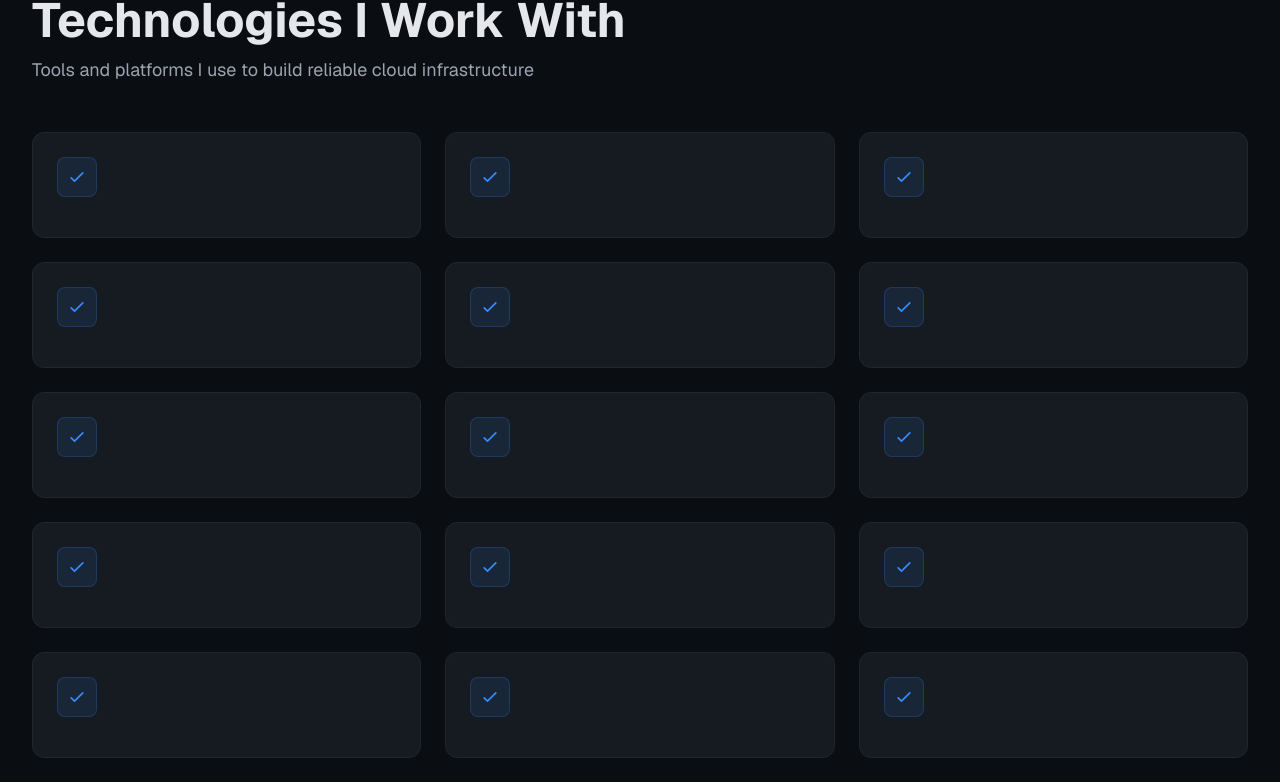
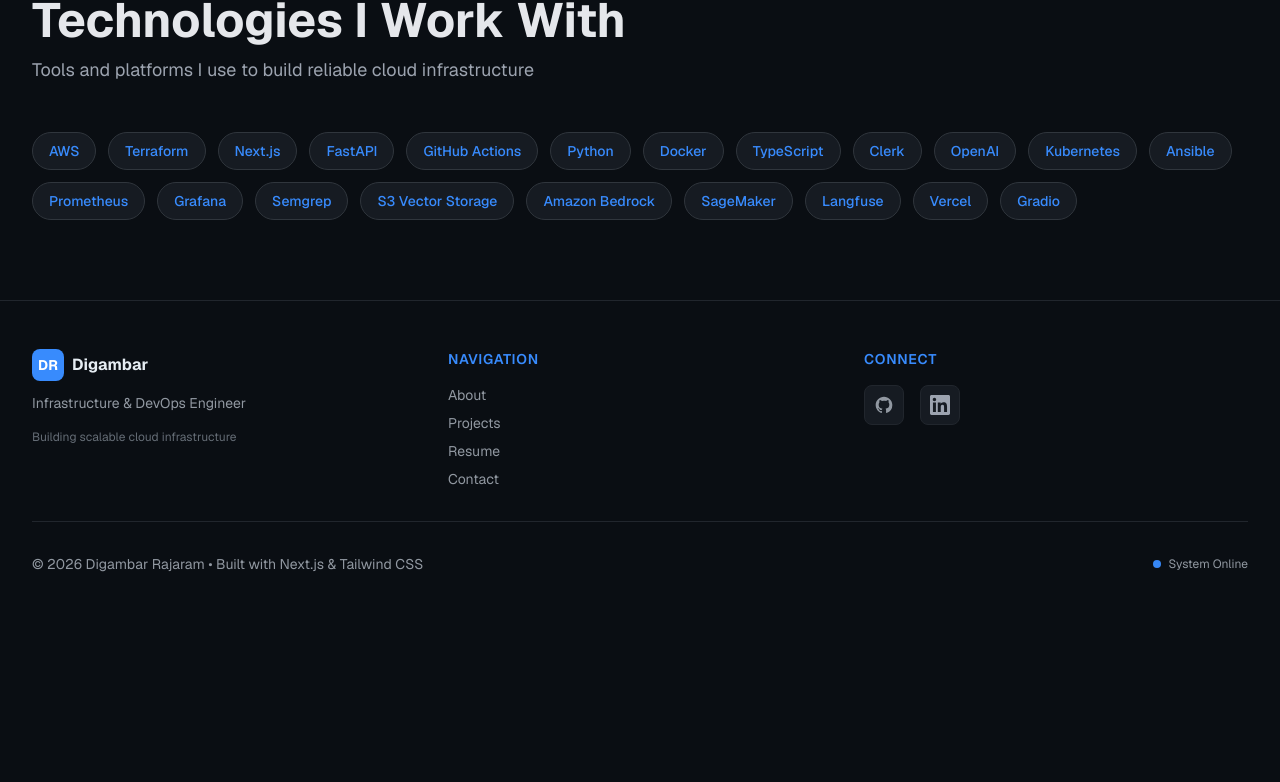
Before and after one commit to digambarrajaram/Digambar-Portfolio, a Next.js app: page / in a window 1280 px wide. Shown: the part 1512-2294 px from the top of the page. After the commit the page ends 2134 px from the top, so only its background shows below. Built offline with nearby package versions, Linux system fonts and the light colour scheme.

Commit message:
resolved build issue

```diff
--- a/app/about/page.tsx
+++ b/app/about/page.tsx
@@ -53,14 +53,14 @@
                   <div className="flex flex-wrap items-start justify-between gap-4 mb-4">
                     <div>
                       <h3 className="text-2xl font-bold text-[#E6EDF3] mb-1">
-                        {job.title}
+                        {job.role}
                       </h3>
                       <div className="text-[#388BFD] font-semibold">
                         {job.company}
                       </div>
                     </div>
                     <span className="px-4 py-2 glass-card rounded-lg text-[#9198A1] text-sm font-medium border border-[#30363D]">
-                      {job.period}
+                      {job.duration}
                     </span>
                   </div>
 
--- a/app/page.tsx
+++ b/app/page.tsx
@@ -105,26 +105,14 @@
             </p>
           </div>
 
-          <div className="grid grid-cols-1 sm:grid-cols-2 lg:grid-cols-3 gap-6">
-            {technologies.map((item, index) => (
-              <div
+          <div className="flex flex-wrap gap-3">
+            {technologies.map((tech, index) => (
+              <span
                 key={index}
-                className="group bg-[#161B22] p-6 rounded-xl border border-[#21262D] hover:border-[#30363D] transition-all duration-200"
+                className="inline-block px-4 py-2 text-sm font-medium bg-[#161B22] text-[#388BFD] rounded-full border border-[#30363D]"
               >
-                <div className="flex items-center gap-3 mb-4">
-                  <div className="w-10 h-10 rounded-lg bg-[#388BFD]/10 border border-[#388BFD]/20 flex items-center justify-center">
-                    <svg className="w-5 h-5 text-[#388BFD]" fill="none" stroke="currentColor" viewBox="0 0 24 24">
-                      <path strokeLinecap="round" strokeLinejoin="round" strokeWidth={2} d="M5 13l4 4L19 7" />
-                    </svg>
-                  </div>
-                  <h3 className="font-bold text-[#E6EDF3] text-lg">
-                    {item.category}
-                  </h3>
-                </div>
-                <p className="text-[#9198A1] text-sm leading-relaxed">
-                  {item.skills}
-                </p>
-              </div>
+                {tech}
+              </span>
             ))}
           </div>
         </section>
```
